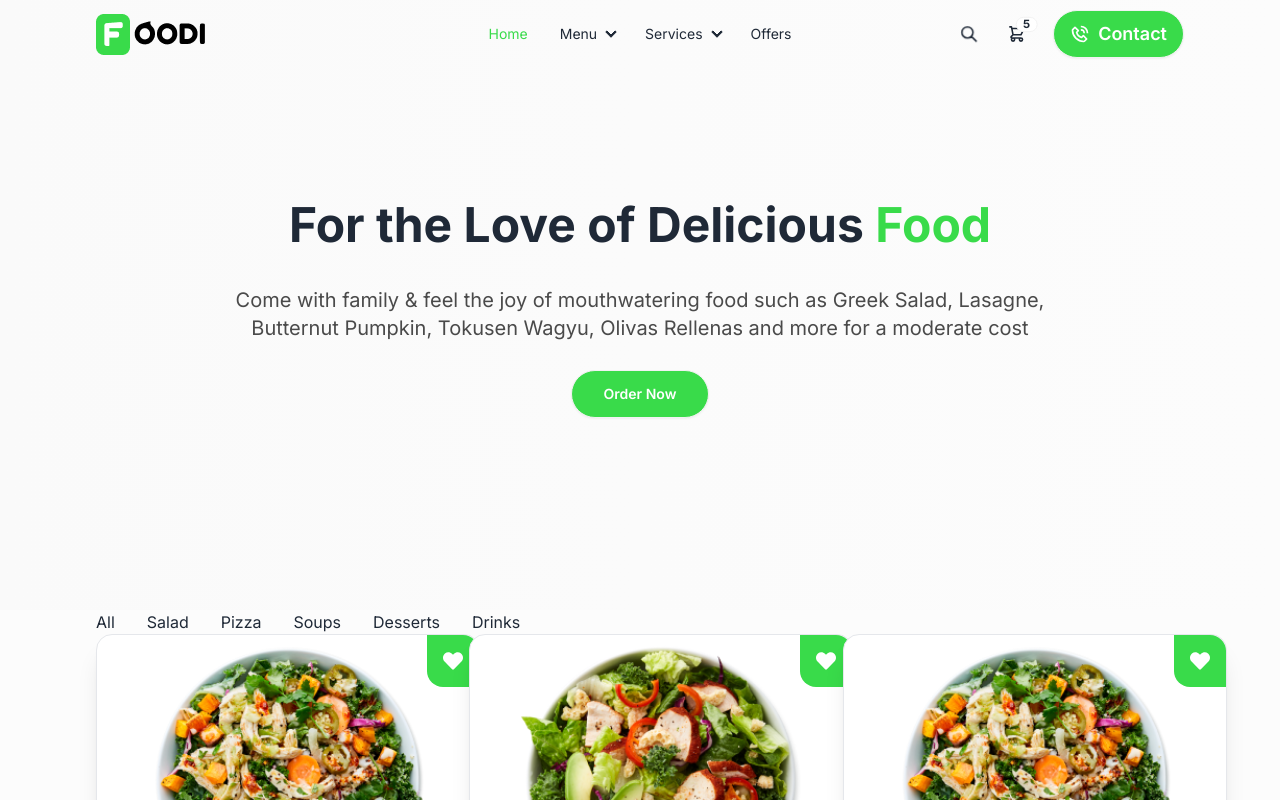
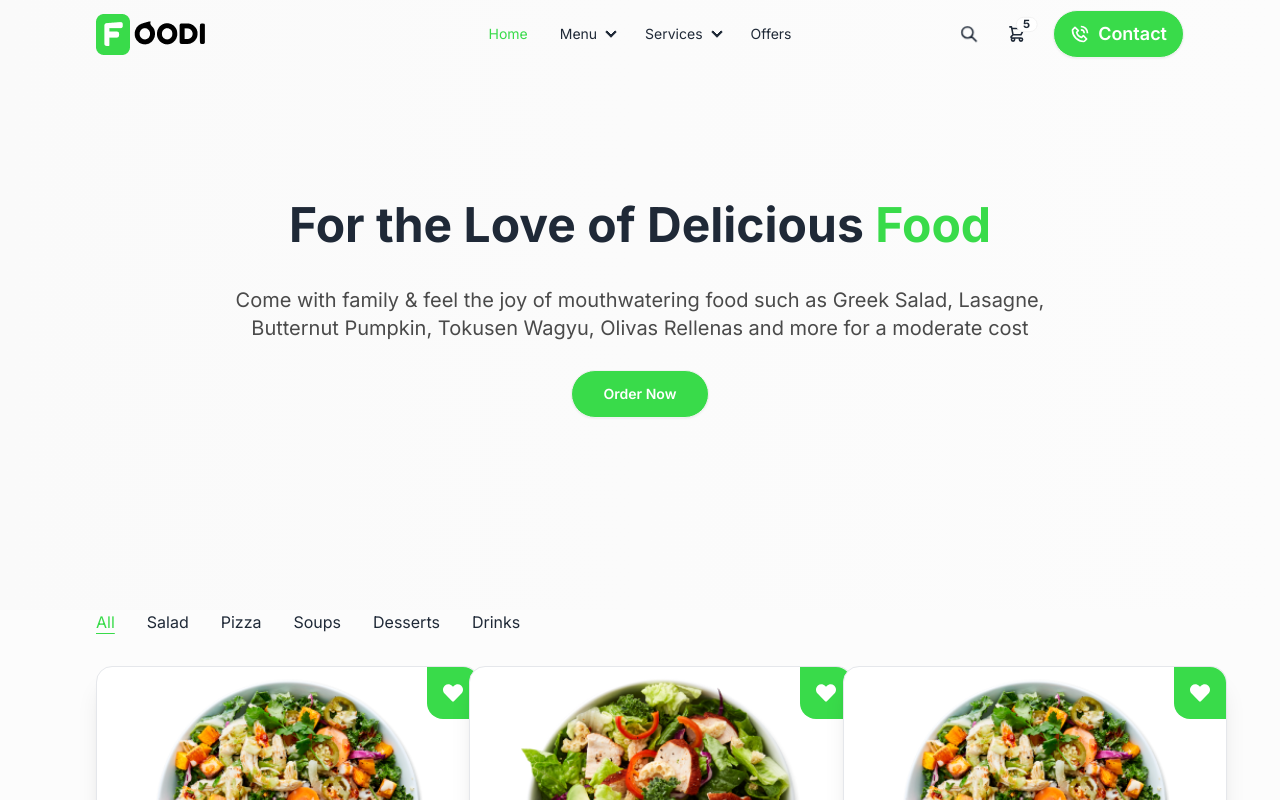
Before and after one commit to HossainRafi/Foodi, a React (Vite) app in the folder foodi-client/: page /menu in a window 1280 px wide. Shown: the top 800 px of the page. Built offline with nearby package versions, Linux system fonts and the light colour scheme.

Commit message:
btn design

```diff
--- a/foodi-client/src/App.css
+++ b/foodi-client/src/App.css
@@ -24,3 +24,9 @@ header {
 .heartStar {
   border-radius: 0px 16px 0px 16px;
 }
+
+.active{
+  text-decoration: underline;
+  text-underline-offset: 5px;
+  color: #39DB4A;
+}
--- a/foodi-client/src/pages/shop/Menu.jsx
+++ b/foodi-client/src/pages/shop/Menu.jsx
@@ -95,13 +95,43 @@ export const Menu = () => {
         {/* menu sorting filter btns */}
         <div>
           {/* all category btns */}
-          <div className="flex flex-row justify-start md:items-center md:gap-8 gap-4 flex-wrap">
-            <button onClick={showAll}>All</button>
-            <button onClick={() => filterItems("salad")}>Salad</button>
-            <button onClick={() => filterItems("pizza")}>Pizza</button>
-            <button onClick={() => filterItems("soup")}>Soups</button>
-            <button onClick={() => filterItems("dessert")}>Desserts</button>
-            <button onClick={() => filterItems("drinks")}>Drinks</button>
+          <div className="flex flex-row justify-start md:items-center md:gap-8 gap-4 flex-wrap mb-8">
+            <button
+              onClick={showAll}
+              className={selectedCategory === "all" ? "active" : ""}
+            >
+              All
+            </button>
+            <button
+              onClick={() => filterItems("salad")}
+              className={selectedCategory === "salad" ? "active" : ""}
+            >
+              Salad
+            </button>
+            <button
+              onClick={() => filterItems("pizza")}
+              className={selectedCategory === "pizza" ? "active" : ""}
+            >
+              Pizza
+            </button>
+            <button
+              onClick={() => filterItems("soup")}
+              className={selectedCategory === "soup" ? "active" : ""}
+            >
+              Soups
+            </button>
+            <button
+              onClick={() => filterItems("dessert")}
+              className={selectedCategory === "dessert" ? "active" : ""}
+            >
+              Desserts
+            </button>
+            <button
+              onClick={() => filterItems("drinks")}
+              className={selectedCategory === "drinks" ? "active" : ""}
+            >
+              Drinks
+            </button>
           </div>
         </div>
 
```
